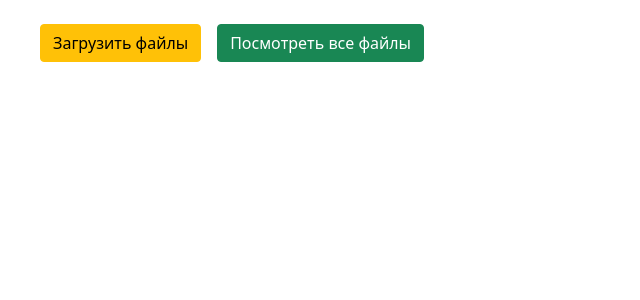
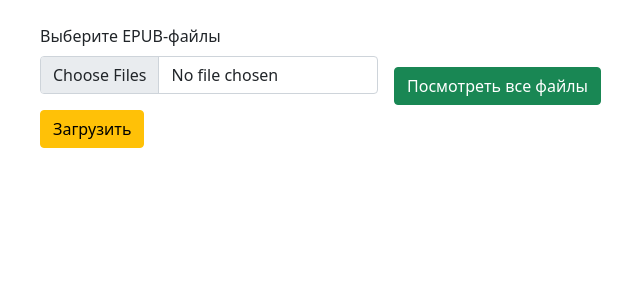
Before and after one commit to Andrew-Vetrov/Digital-Library, a Flask app: page /upload_file in a window 1280 px wide. Shown: the part 38-338 px from the top of the page, without its empty margins (42-682 px from the left). Run offline with Flask 3, Linux system fonts and the light colour scheme; the visitor is signed in with stand-in values (Sample User, id 1); tables that the repository leaves empty hold one stand-in row (values such as "Sample post").

Commit message:
Add multiple file uploading

```diff
--- a/app/routes/file_routes.py
+++ b/app/routes/file_routes.py
@@ -68,20 +68,36 @@ def upload_file():
         return render_template("upload_file.html")
 
     if request.method == "POST":
-        file = request.files.get("file")
+        files = request.files.getlist("file")
         genre = request.form.get("genre")
 
-        if not file or file.filename == "":
+        if not files or files[0].filename == "":
             return render_template("upload_file.html", message="Ошибка: файл не выбран")
 
-        if not file.filename.endswith(".epub"):
-            return render_template("upload_file.html", message="Ошибка: допустим только формат EPUB")
+        success_titles = []
+        error_messages = []
 
-        try:
-            title = BookService.upload_book(file, genre)
-            return render_template("upload_file.html", message=f"Книга '{title}' успешно загружена!")
-        except Exception as e:
-            return render_template("upload_file.html", message=f"Ошибка при загрузке: {e}")
+        for file in files:
+            if not file or file.filename == "":
+                continue
+            if not file.filename.lower().endswith(".epub"):
+                error_messages.append(f"Файл '{file.filename}' пропущен: допустим только формат EPUB")
+                continue
+
+            try:
+                title = BookService.upload_book(file, genre)
+                success_titles.append(title)
+            except Exception as e:
+                error_messages.append(f"Ошибка при загрузке '{file.filename}': {e}")
+
+        if success_titles and not error_messages:
+            msg = f"Успешно загружено {len(success_titles)} книг: " + ", ".join(success_titles)
+            return render_template("upload_file.html", message=msg)
+        elif success_titles and error_messages:
+            msg = f"Загружено {len(success_titles)} книг. Ошибки: {', '.join(error_messages)}"
+            return render_template("upload_file.html", message=msg, error_messages=error_messages)
+        else:
+            return render_template("upload_file.html", message="Не удалось загрузить ни одной книги", error_messages=error_messages)
 
 
 @file_bp.after_request
@@ -96,8 +112,11 @@ def add_cors_headers(response):
 @file_bp.route("/delete/<int:book_id>", methods=["POST"])
 def delete_book(book_id):
     user_authorized = session.get("authorized", 0)
+
     if not user_authorized:
         abort(403, "Вы не авторизованы")
+
+    uid = session.get("user_id")
 
     with get_connection() as db_session:
         current_user = db_session.query(User).filter_by(id=uid).first()
--- a/app/templates/upload_file.html
+++ b/app/templates/upload_file.html
@@ -24,13 +24,11 @@
         <div class="d-flex flex-wrap align-items-center gap-3 mb-4">
             <!-- Форма загрузки файла -->
             <form action="/upload_file" method="POST" enctype="multipart/form-data" id="uploadForm" class="mb-0">
-                <div class="mb-0">
-                    <label for="file" class="btn btn-warning">
-                        <i class="bi bi-cloud-upload"></i> Загрузить файлы
-                    </label>
-                    <input type="file" class="form-control d-none" id="file" name="file"
-                           multiple onchange="submitForm()">
+                <div class="mb-3">
+                    <label for="file" class="form-label">Выберите EPUB-файлы</label>
+                    <input type="file" class="form-control" id="file" name="file" accept=".epub" multiple required>
                 </div>
+                <button type="submit" class="btn btn-warning">Загрузить</button>
             </form>
 
             <!-- Кнопка "Посмотреть все файлы" -->
```
Also changed, not shown: app/models/models.py (+14 -0 lines).
